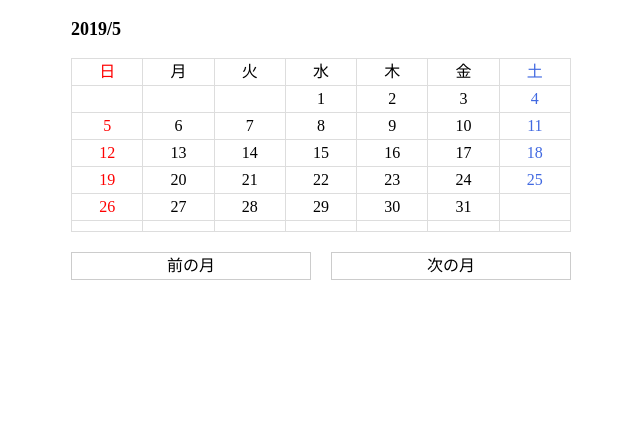
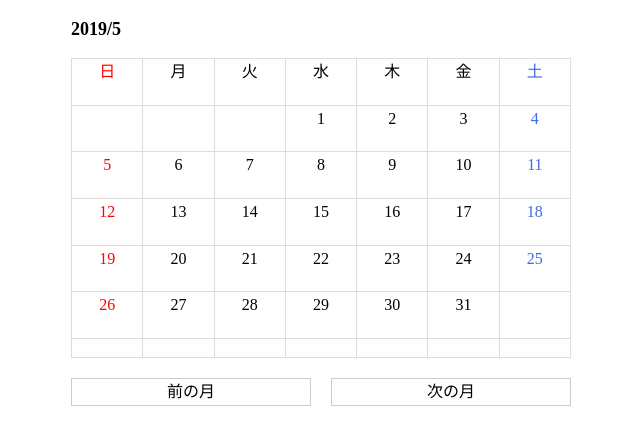
Before and after one commit to tanimotohikari/calendar, a plain HTML site: page index.html in a window 1280 px wide. Shown: the whole page, without its empty margins (319-959 px from the left). Drawn offline with Linux system fonts and the light colour scheme.

Commit message:
カレンダーの基本機能を追加

```diff
--- a/css/layout.css
+++ b/css/layout.css
@@ -65,3 +65,6 @@
 /*----------
 	calendar
 ----------*/
+.l-calendar {
+	height: 300px;
+}
--- a/css/module.css
+++ b/css/module.css
@@ -11,3 +11,7 @@
 	padding: 5px 10px;
 	border: 1px solid #ccc;
 }
+
+.btn:hover {
+	background-color: #ccc;
+}
--- a/script/calendar.js
+++ b/script/calendar.js
@@ -1,36 +1,40 @@
 $(function() {
   const weeks = ['日', '月', '火', '水', '木', '金', '土'];
 	const date = new Date();
-  const year = date.getFullYear();  // 年の取得
-  const month = date.getMonth() + 1; // 返される値は 0～11なので+1する
   const $prev = $('#prev');
   const $next = $('#next');
   const $calendar = $('#calendar');
 
+  let currentYear = date.getFullYear();  // 年の取得
+  let currentMonth = date.getMonth() + 1; // 返される値は 0～11なので+1する
+
 	// ▼new Date()で第一引数に年、第二引数に月、第三引数に-1で月の最初,0で月の最後を取得できる
 	// うるう年も簡単に判定できる
-	// Date(year, month, 0).getDate() === 29
+  // Date(currentYear, currentMonth, 0).getDate() === 29
 
-  const startDate = new Date(year, month - 1, 1);
-	const endDate = new Date(year, month, 0);
+  function renderCalendar() {
 
-  const endDayCount = endDate.getDate(); // 月の末日
-	const startDay = startDate.getDay(); // 月の最初の日の曜日を取得
+    if(currentMonth === 13) {
+      currentMonth = 1;
+      currentYear = currentYear + 1;
+    } else if(currentMonth < 1) {
+      currentMonth = 12;
+      currentYear = currentYear - 1;
+    }
+
+    let startDate = new Date(currentYear, currentMonth - 1, 1);
+    let startDate2 = new Date(currentYear, currentMonth, 1);
+    let endDate = new Date(currentYear, currentMonth, 0);
+
+    let endDayCount = endDate.getDate(); // 月の末日
+    let startDay = startDate.getDay(); // 月の最初の日の曜日を取得
 
     let dayCount = 1; // 日にちのカウント
     let calendarHtml = ''; // HTMLを組み立てる変数
 
-	console.log(date);
-	console.log(year);
-	console.log(month);
-	console.log(startDate);
-	console.log(endDate);
-	console.log(endDayCount);
-	console.log(startDay);
-
     // TODO テンプレートリテラルで書き直す
-  calendarHtml += '<h1 class="l-bottom">' + year + '/' + month + '</h1>';
-  calendarHtml += '<table class="l-full">';
+    calendarHtml += '<h1 class="l-bottom">' + currentYear + '/' + currentMonth + '</h1>';
+    calendarHtml += '<table class="l-full l-calendar">';
 
     // 曜日の行を作成
     for (let i = 0; i < weeks.length; i++) {
@@ -57,15 +61,20 @@ $(function() {
     calendarHtml += '</table>';
 
     $calendar.html(calendarHtml);
+  }
+
+  function nextMonth() {
+    currentMonth = currentMonth + 1;
+    renderCalendar();
+  }
+
+  function prevMonth() {
+    currentMonth = currentMonth - 1;
+    renderCalendar();
+  }
+
+  renderCalendar();
 
   $next.on('click', nextMonth);
   $prev.on('click', prevMonth);
-
-  function nextMonth() {
-    console.log('next!');
-  }
-
-  function prevMonth() {
-    console.log('prev!');
-  }
 });
```
Lines whose indentation alone changed are shown as unchanged.
